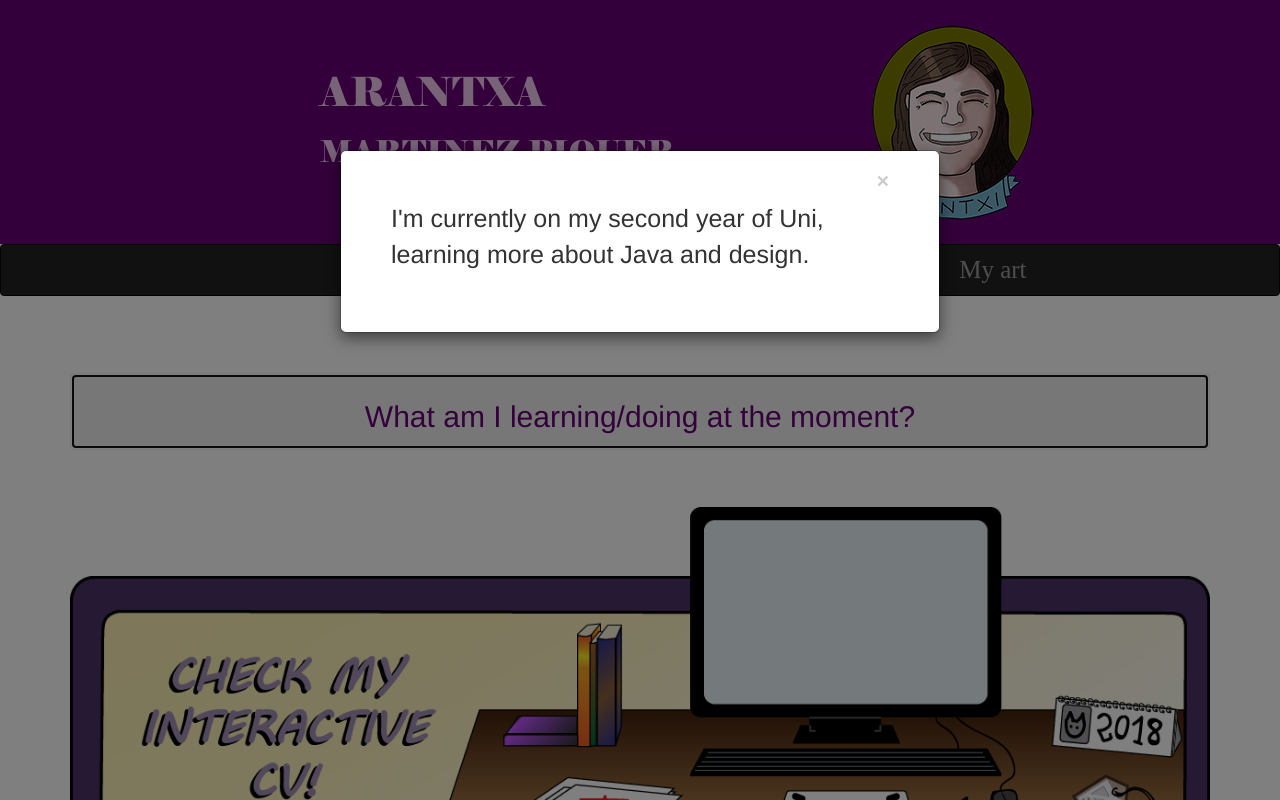
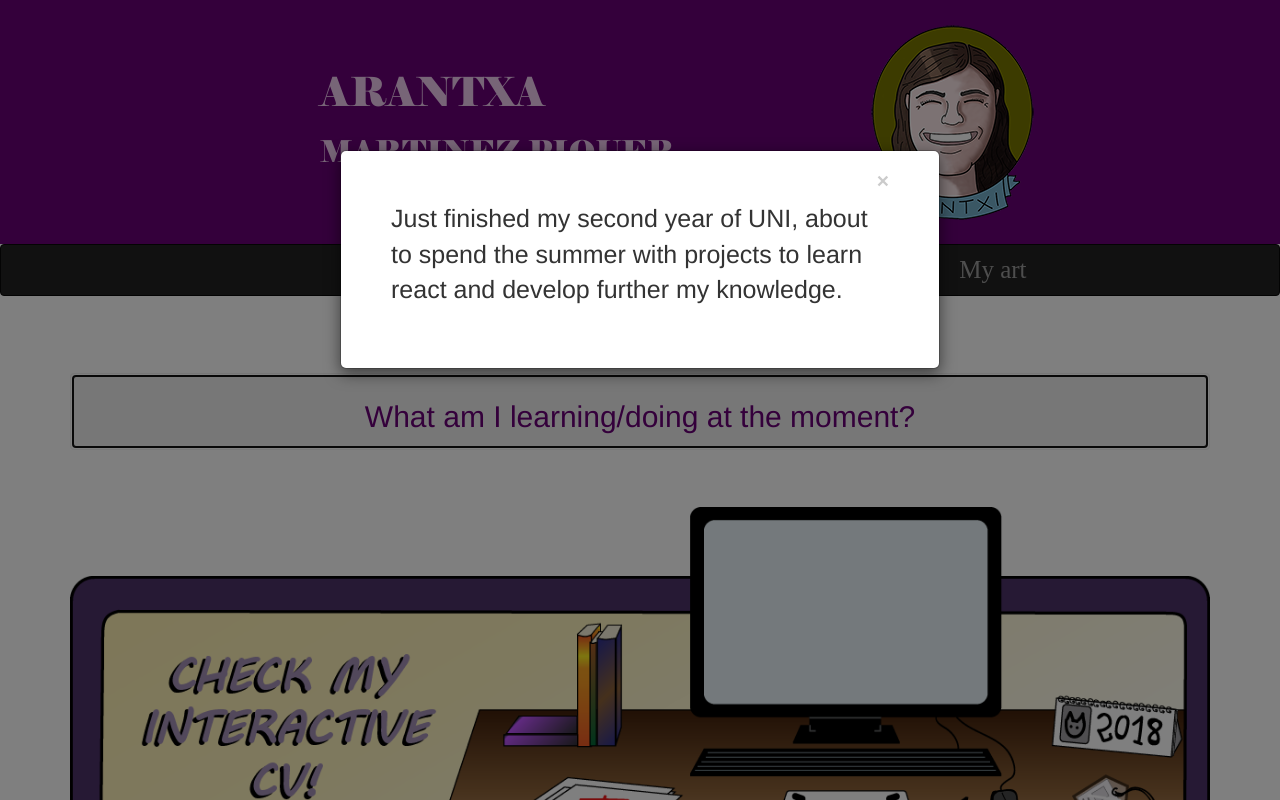
Before and after one commit to ampiquer/ampiquer_co_uk, a plain HTML site: page index.html in a window 1280 px wide. Both pictures are taken after a click on the button "What am I learning/doing at the moment?". Shown: the top 800 px of the page. Drawn offline with nearby package versions, Linux system fonts and the light colour scheme; a web font is replaced by a local one.

Commit message:
updated cv, pdf and index pop up

```diff
--- a/index.html
+++ b/index.html
@@ -60,7 +60,7 @@
                         <div class="modal-dialog">
                             <div class="modal-content">
                                 <button type="button" class="close" data-dismiss="modal">&times;</button>
-                                <p> I'm currently on my second year of Uni, learning more about Java and design.</p>
+                                <p> Just finished my second year of UNI, about to spend the summer with projects to learn react and develop further my knowledge.</p>
                             </div>
                         </div>
                     </div>
```
Also changed, not shown: cv.html (+1 -1 lines).
